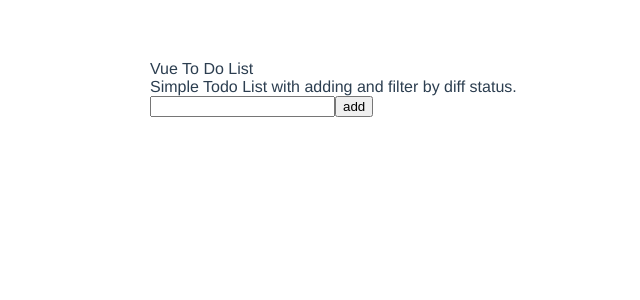
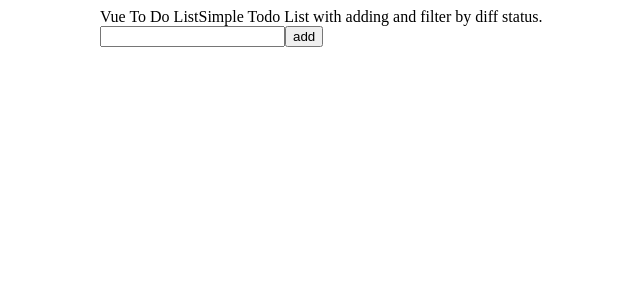
Before and after one commit to DannyZeng2/Vue-Todo-List-2019-7-19-9-27-8-136, a Vue app: page / in a window 1280 px wide. Shown: the top 300 px of the page, without its empty margins (290-930 px from the left). Built offline with nearby package versions, Linux system fonts and the light colour scheme.

Commit message:
create style.css

```diff
--- a/src/App.vue
+++ b/src/App.vue
@@ -18,12 +18,5 @@ export default {
 </script>
 
 <style>
-#app {
-  font-family: 'Avenir', Helvetica, Arial, sans-serif;
-  -webkit-font-smoothing: antialiased;
-  -moz-osx-font-smoothing: grayscale;
-  text-align: center;
-  color: #2c3e50;
-  margin-top: 60px;
-}
+  @import './style.css';
 </style>
--- a/src/components/AddItem.vue
+++ b/src/components/AddItem.vue
@@ -1,10 +1,10 @@
 <template>
-    <div style="margin: 0 auto;width: 400px;">
-        <div style="float:left;display:block">Vue To Do List</div>
-        <div style="float:left;display:block">Simple Todo List with adding and filter by diff status.</div>
+    <div style="margin: 0 auto;width: 500px;">
+        <div id = "div1">Vue To Do List</div>
+        <div id = "div1">Simple Todo List with adding and filter by diff status.</div>
         <div>
-        <input v-model="msg" type="text" name="additem" style="float:left">
-        <button @click="add" style="float:left">add</button>
+        <input v-model="msg" type="text" name="additem">
+        <button name = "add" @click="add">add</button>
         </div>
     </div>
 </template>
@@ -23,4 +23,5 @@
 </script>
 
 <style scoped>
+  @import '../style.css';
 </style>
--- a/src/style.css
+++ b/src/style.css
@@ -1,3 +1,12 @@
-.changeCheckbox{
-    text-decoration:line-through
+#div1{
+    float:left;
+    display:block
 }
+
+#add{
+    float:left
+}
+
+#additem{
+    float:left
+}
```
